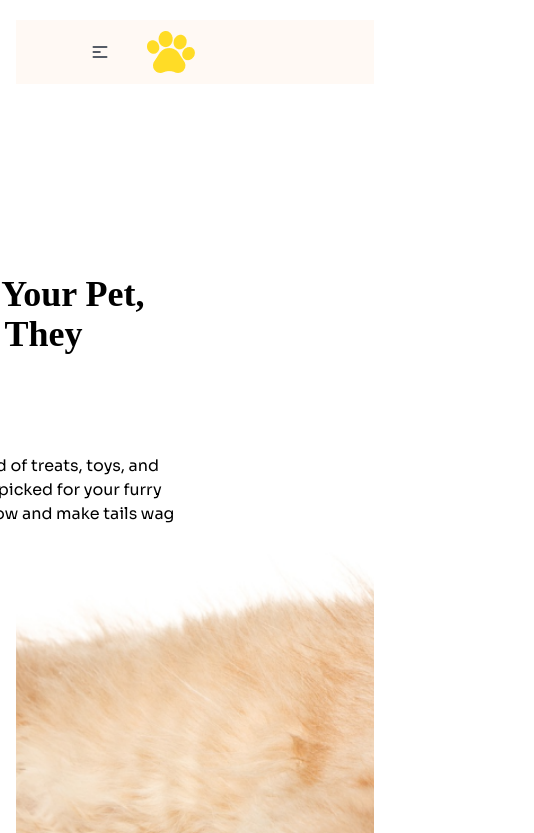
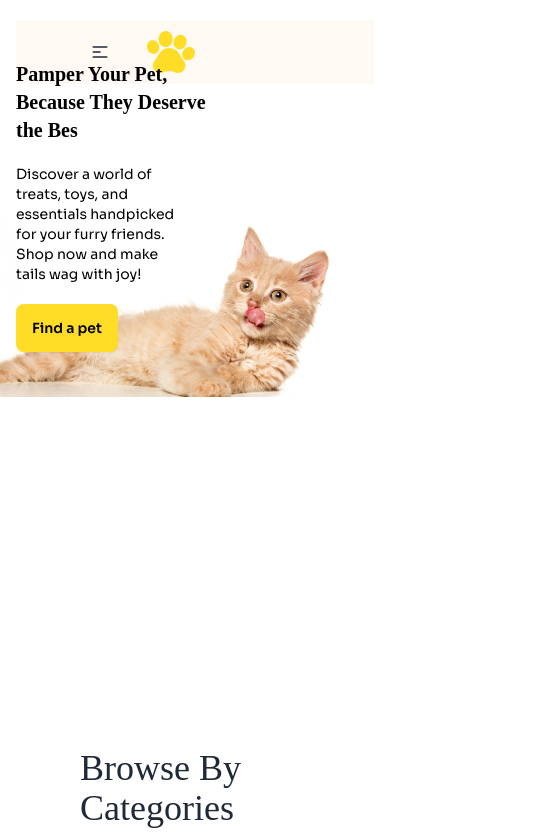
Before and after one commit to raihanatoz21/batch_11_assignment_3, a plain HTML site: page index.html in a window 390 px wide. Shown: the top 833 px of the page, 534 px wide, since content can reach past the window. Drawn offline with nearby package versions, Linux system fonts and the light colour scheme; a web font is replaced by a local one.

Commit message:
added responsive banner

```diff
--- a/index.html
+++ b/index.html
@@ -163,18 +163,18 @@
 
         <!-- banner section -->
 
-        <section class="">
+        <section class="-mt-60 lg:-mt-0">
 
             <div
-            class="hero min-h-screen w-11/12 mx-auto hover:animate-bounce md:hover:animate-bounce lg:hover:animate-bounce  bg-[url(./images/cat-big.png)] ">
+            class="hero min-h-screen lg:w-11/12 mx-auto md:hover:animate-bounce lg:hover:animate-bounce bg-[url(./images/cat-big.png)] bg-contain bg-no-repeat lg:bg-cover -ml-12 lg:-ml-0">
             <div class="hero-overlay bg-opacity-0"></div>
             <div class="hero-content text-neutral-content sm:flex">
               <div class="-ml-40">
-                <h1 class="mb-5 text-4xl font-bold text-black ADLam w-2/3 -mt-40">Pamper Your Pet, <br> Because They Deserve <br>the Bes</h1>
-      <p class="mb-5 text-black sora w-2/3">
+                <h1 class="mb-5 text-xl font-bold text-black ADLam w-full ml-52 lg:ml-20 lg:w-2/3 -mt-40">Pamper Your Pet, <br> Because They Deserve <br>the Bes</h1>
+      <p class="mb-5 text-black text-sm lg:text-xl sora w-1/3 lg:w-1/2 ml-52 lg:ml-20">
         Discover a world of treats, toys, and essentials handpicked for your furry friends. Shop now and make tails wag with joy!
       </p>
-      <button class="btn border-none w-1/7 text-sm bg-[#FFDC26] text-black sora">Find a pet</button>
+      <button class="btn border-none lg:w-1/7 text-sm bg-[#FFDC26] text-black sora ml-52 lg:ml-20 ">Find a pet</button>
     </div>
   </div>
 </div>
@@ -1532,7 +1532,7 @@
             <!-- div for text1 -->
             <div class="">
 
-            <p class="ml-16 lg:ml-20 mt-20 mb-3 sora text-lg font-semibold lg:font-normal lg:text-xl">Here is the best pet dog on medium price</p>
+            <p class="ml-16 lg:ml-20 mt-20 mb-3 sora text-sm font-semibold lg:font-normal lg:text-xl">Here is the best pet dog on medium price</p>
 
           </div>
 
@@ -1592,7 +1592,7 @@
             <!-- div for text1 -->
             <div class="">
 
-            <p class="ml-16 lg:ml-20 mt-20 mb-3 sora text-lg font-semibold lg:font-normal lg:text-xl">Here is the best pet dog on medium price</p>
+            <p class="ml-16 lg:ml-20 mt-20 mb-3 sora text-sm font-semibold lg:font-normal lg:text-xl">Here is the best pet dog on medium price</p>
 
           </div>
 
```
